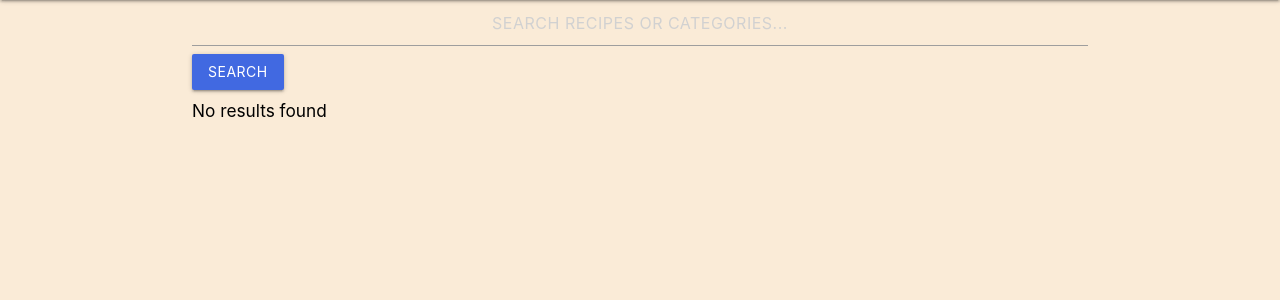
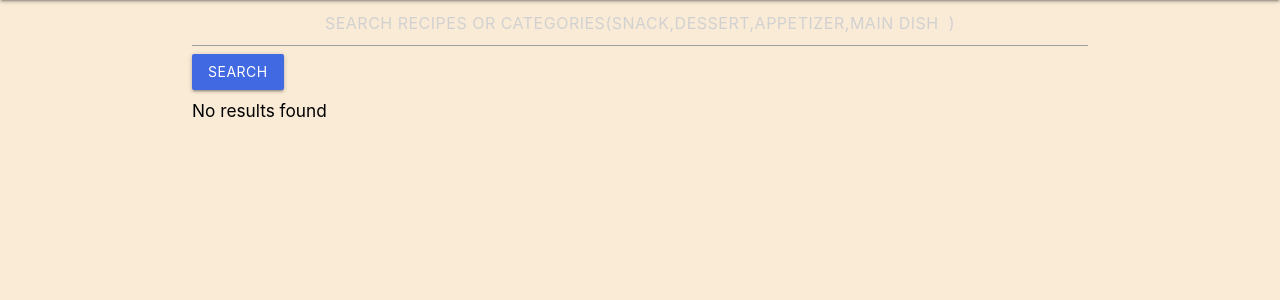
Before and after one commit to Hussain-Bader/Recipe-sharing, a Django app: page /recipes/recipes_list in a window 1280 px wide. Shown: the part 64-364 px from the top of the page. Run offline with Django 5.2, Linux system fonts and the light colour scheme; data that the repository does not hold is empty.

Commit message:
last details

```diff
--- a/main_app/templates/recipes/recipes_list.html
+++ b/main_app/templates/recipes/recipes_list.html
@@ -1,7 +1,7 @@
 {% extends 'base.html' %}
 {% block content %}
 <form method="GET" action="">
-  <input type="text" name="q" placeholder="Search recipes or categories..." value="{{ request.GET.q }}" class="btn" >
+  <input type="text" name="q" placeholder="Search recipes or categories(Snack,Dessert,Appetizer,Main dish  )" value="{{ request.GET.q }}" class="btn" >
   <button type="submit" class="btn" style="background-color: royalblue;">Search</button>
 </form>
 
```
Also changed, not shown: README.md, image.png (added).
